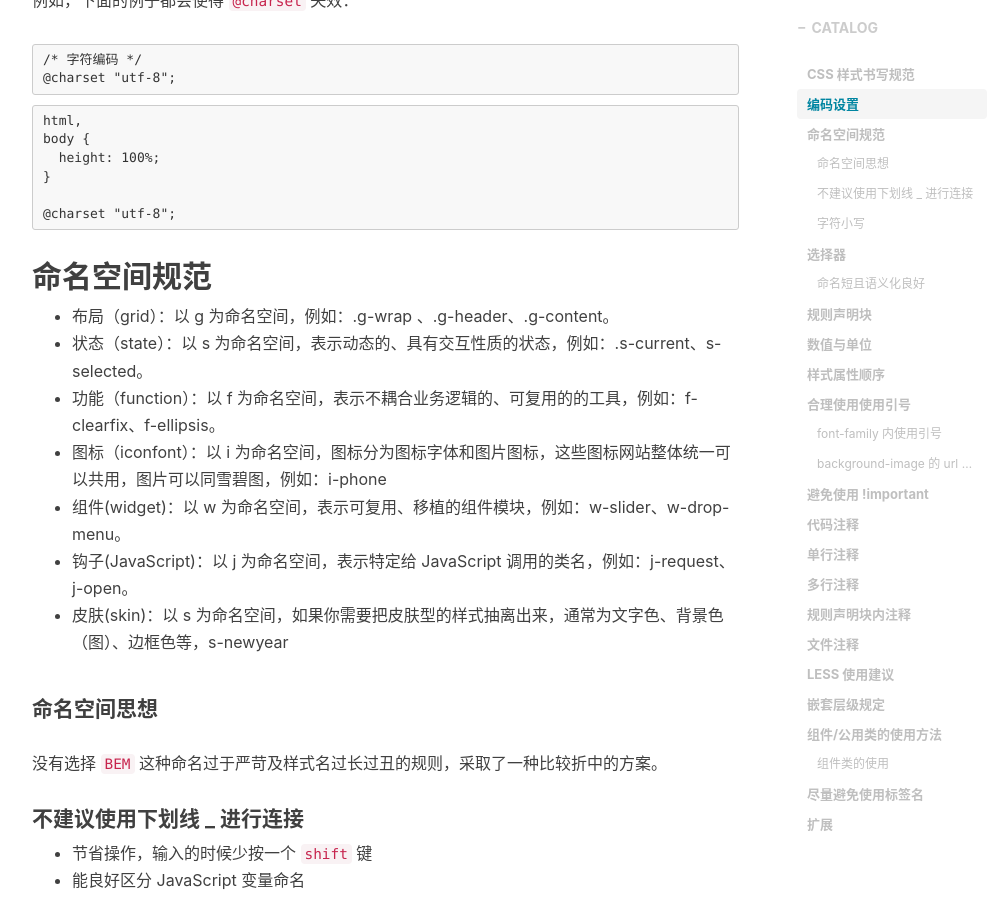
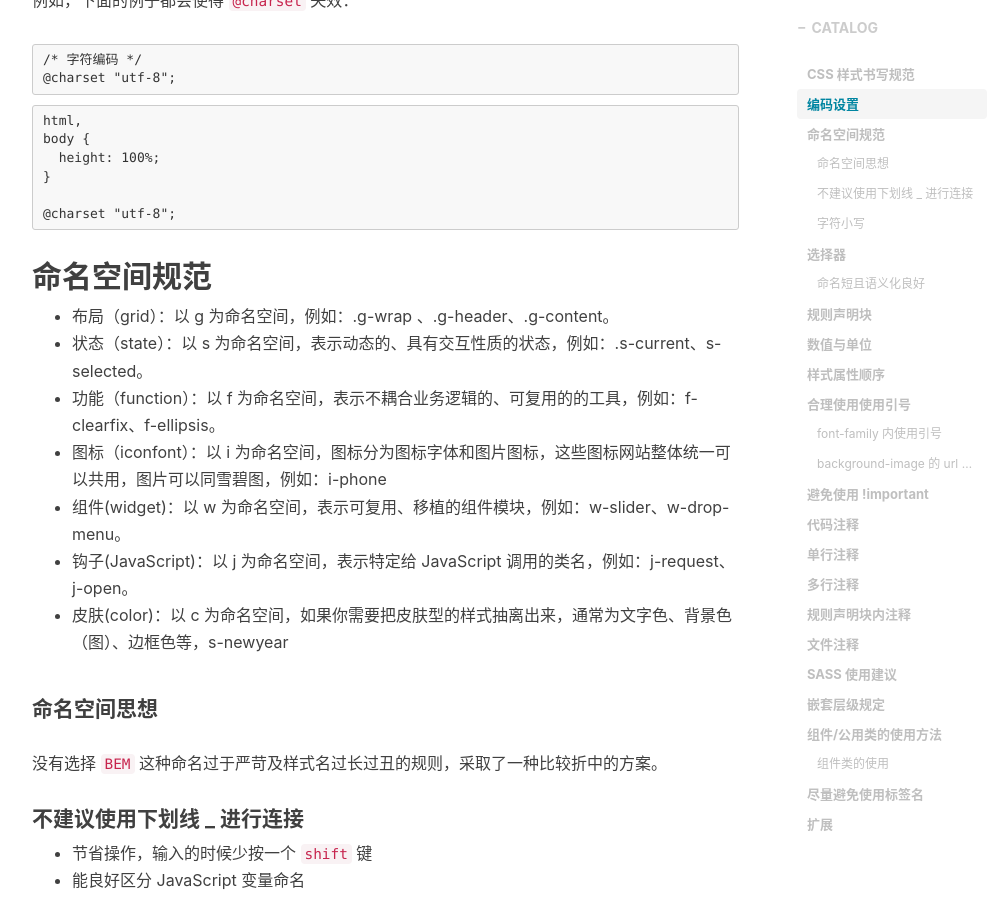
Before and after one commit to bb595700239/bb595700239.github.io, a Jekyll site: the page built from _posts/2018-02-13-vue-CSSRules.markdown, in a window 1280 px wide and 900 px high, scrolled down 970 px. Shown: the whole window, without its empty margins (233-1236 px from the left). Built offline with Jekyll 4.4.1, drawn with Linux system fonts in a browser that asks for light colours; nearby versions of some CDN libraries; comment, search, counter and statistics services are not loaded; some of the changed text lies outside the part shown.

Commit message:
文章修改
Signed-off-by: bb595700239 <595700239@qq.com>

```diff
--- a/_posts/2018-02-13-vue-CSSRules.markdown
+++ b/_posts/2018-02-13-vue-CSSRules.markdown
@@ -48,7 +48,7 @@ body {
 + 图标（iconfont）：以 i 为命名空间，图标分为图标字体和图片图标，这些图标网站整体统一可以共用，图片可以同雪碧图，例如：i-phone
 + 组件(widget)：以 w 为命名空间，表示可复用、移植的组件模块，例如：w-slider、w-drop-menu。
 + 钩子(JavaScript)：以 j 为命名空间，表示特定给 JavaScript 调用的类名，例如：j-request、j-open。
-+ 皮肤(skin)：以 s 为命名空间，如果你需要把皮肤型的样式抽离出来，通常为文字色、背景色（图）、边框色等，s-newyear
++ 皮肤(color)：以 c 为命名空间，如果你需要把皮肤型的样式抽离出来，通常为文字色、背景色（图）、边框色等，s-newyear
 
 #### 命名空间思想
 
@@ -227,11 +227,11 @@ div {
 
 当该业务项目主要由固定的一个或多个人负责时，需要添加@author标识，一方面是尊重劳动成果，另一方面方便在需要时快速定位责任人。
 
-## LESS 使用建议
+## SASS 使用建议
 
 ### 嵌套层级规定
 
-使用 `LESS` 、 `SASS`  等预处理器时，建议嵌套层级不超过 3 层。
+使用 `SASS` 、`LESS`  等预处理器时，建议嵌套层级不超过 3 层。
 
 ### 组件/公用类的使用方法
 
```
